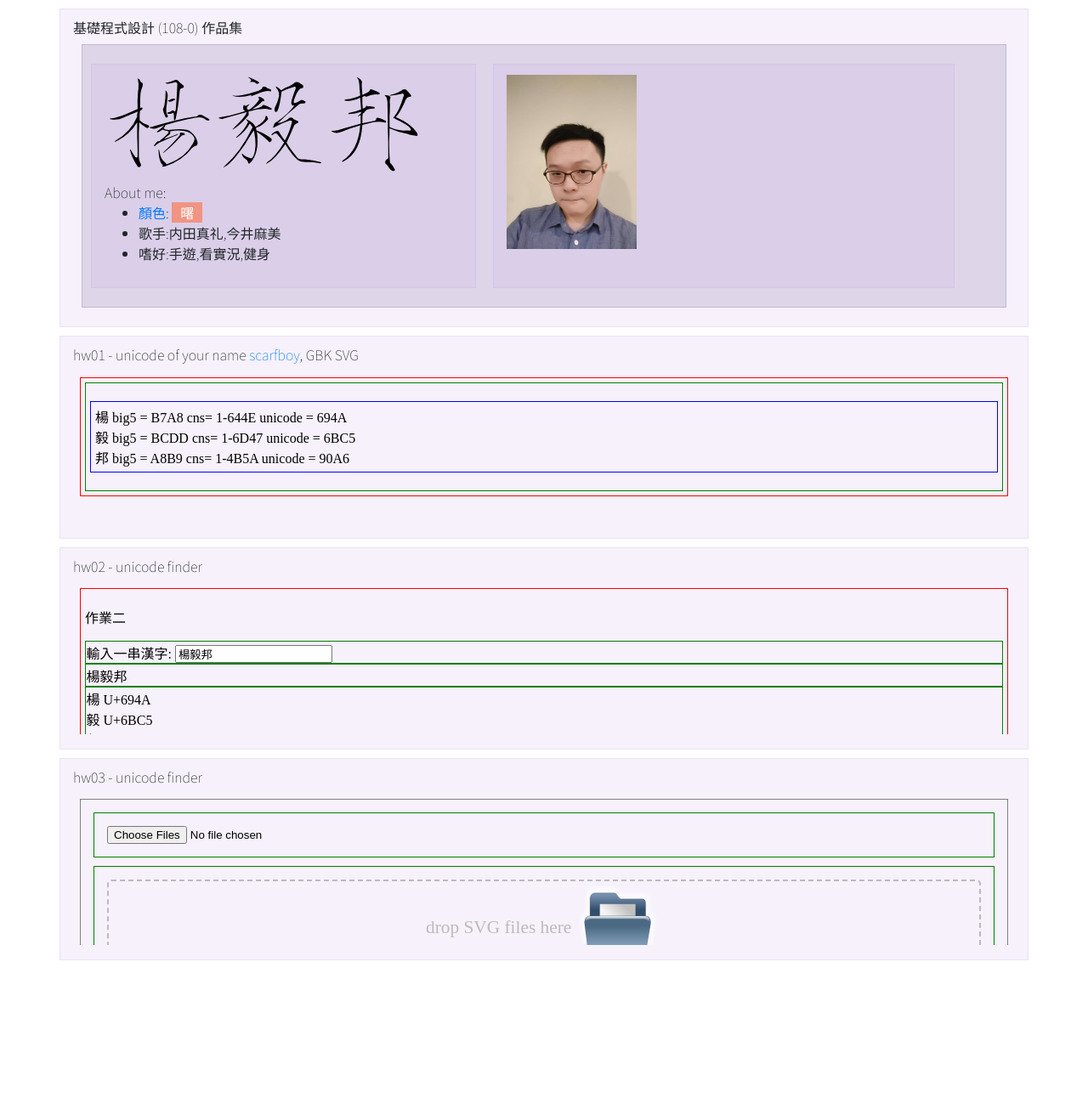
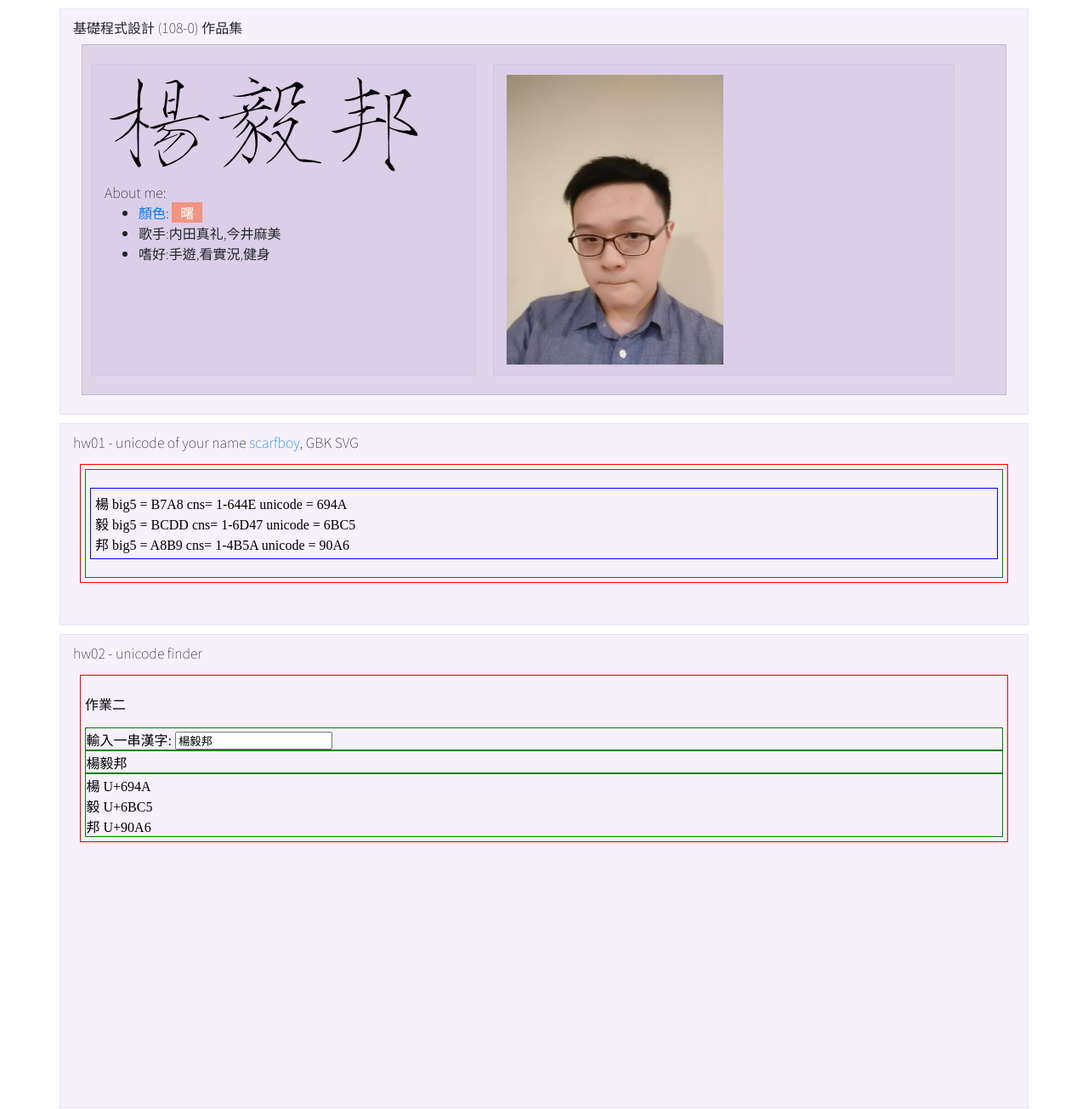
Before and after one commit to y204682022/ip2019s, a plain HTML site: page portfolio/index.html in a window 1280 px wide. Shown: the top 1305 px of the page at 85% size. Before the commit the page ends 1140 px from the top, so only its background shows below. Drawn offline with nearby package versions, Linux system fonts and the light colour scheme.

Commit message:
Add files via upload

```diff
--- a/portfolio/index.html
+++ b/portfolio/index.html
@@ -44,7 +44,7 @@
         </div>
 
         <div class="col-6">
-          <img src="./labs/lab00/pic.jpg" width="30%">
+          <img src="./labs/lab00/pic.jpg" width="50%">
         </div>
 
       </div>
@@ -59,13 +59,13 @@
     <!-- lab02 -->
     <div class="container">
       <h6>hw02 - unicode finder </h6>
-      <iframe frameBorder="0" width="100%" height="180px" src="./labs/lab02/index.html" scrolling="no"></iframe>
+      <iframe frameBorder="0" width="100%" height="500px" src="./labs/lab02/index.html" scrolling="no"></iframe>
     </div>
 
 
     <div class="container">
       <h6>hw03 - unicode finder </h6>
-      <iframe frameBorder="0" width="100%" height="180px" src="./labs/lab03/index.html" scrolling="no"></iframe>
+      <iframe frameBorder="0" width="100%" height="500px" src="./labs/lab03/index.html" scrolling="no"></iframe>
     </div>
 
   </body>
```
